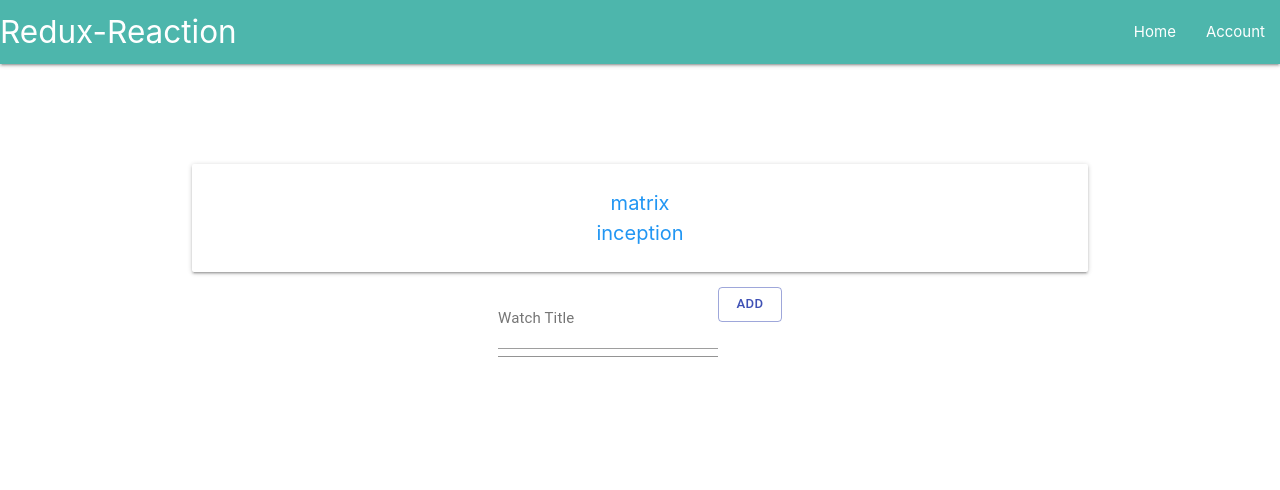
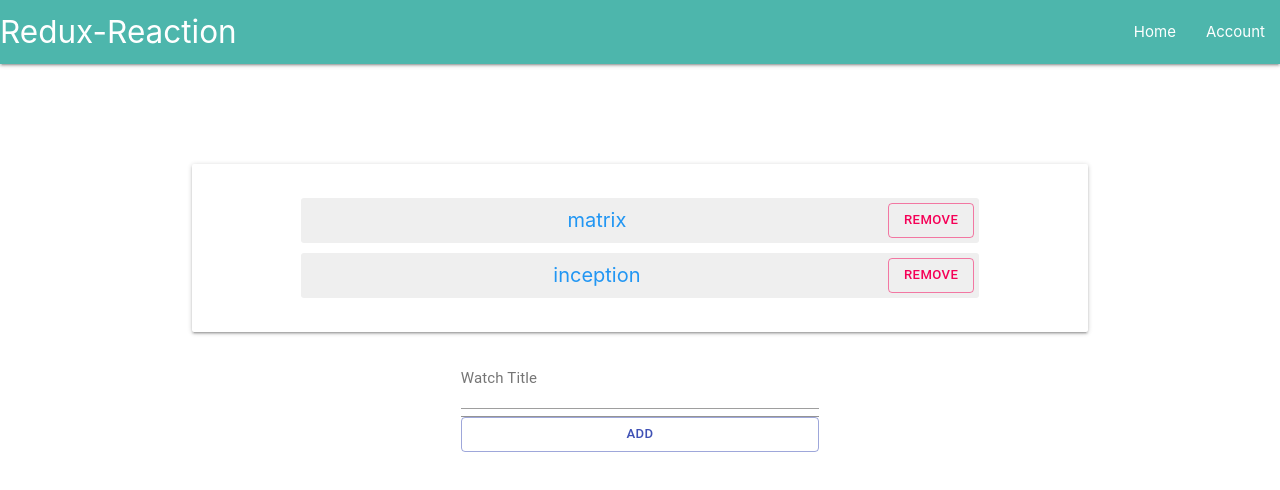
Before and after one commit to justfrankie/redux-reaction, a React (Create React App) app in the folder redux-reaction/: page / in a window 1280 px wide. Shown: the top 490 px of the page. Built offline with nearby package versions, Linux system fonts and the light colour scheme.

Commit message:
added styling on watchlist item and a remove button

```diff
--- a/redux-reaction/src/App.js
+++ b/redux-reaction/src/App.js
@@ -15,6 +15,7 @@ class App extends React.Component {
     }
     this.addWatchTitle = this.addWatchTitle.bind(this);
     this.handleAddTitleChange = this.handleAddTitleChange.bind(this);
+    this.handleDelete = this.handleDelete.bind(this);
   }
 
   addWatchTitle(e){
@@ -39,6 +40,14 @@ class App extends React.Component {
     })
   }
 
+  handleDelete(index){
+  this.state.titles.splice(index, 1);
+    // console.log(toBeDeleted)
+    this.setState({
+      titles: [...this.state.titles]
+    }, ()=>console.log(this.state.titles))
+  }
+
   render() {
     return (
       <div>
@@ -54,9 +63,9 @@ class App extends React.Component {
     </nav>
 
       <div className="watchList__container">
-     <WatchList titles={this.state.titles}/>
+     <WatchList titles={this.state.titles} handleDelete={this.handleDelete}/>
 
-     <form onSubmit={(e) => this.addWatchTitle(e)} className="center">
+     <form onSubmit={(e) => this.addWatchTitle(e)} className="submitForm center">
      <TextField id="standard-basic" label="Watch Title"
      name="newTitleName"
      value={this.state.newTitleName}
--- a/redux-reaction/src/WatchList.js
+++ b/redux-reaction/src/WatchList.js
@@ -1,9 +1,12 @@
-const WatchList = ({titles}) => {
+import {Button } from '@material-ui/core';
+
+const WatchList = ({titles, handleDelete}) => {
     const watchList = titles.length ? (
         titles.map((singleTitle, index) => {
             return (
-                <div key={singleTitle.id}>
-                    <span>{singleTitle.title}</span>
+                <div className="title_item__container" key={singleTitle.id}>
+                    <span className="title__item">{singleTitle.title}</span>
+                    <Button className="title__removeButton" onClick={() => handleDelete(index)} variant="outlined" color="secondary">remove</Button>
                 </div>
             )
         })
--- a/redux-reaction/src/index.css
+++ b/redux-reaction/src/index.css
@@ -8,3 +8,26 @@ body {
   margin: 100px auto 0 auto;
   font-size: 20px;
 }
+
+.submitForm {
+  display: grid;
+  width: 40%;
+  margin: auto;
+}
+
+.title__item {
+  margin: auto;
+}
+
+.title_item__container {
+  width: 80%;
+  margin: 10px auto;
+  display: flex;
+  background: #efefef;
+  border-radius: 3px;
+  padding: 5px;
+}
+
+.title__removeButton {
+  background: white;
+}
```
